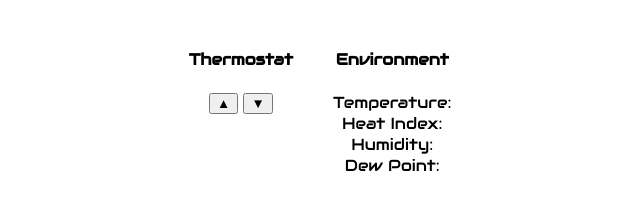
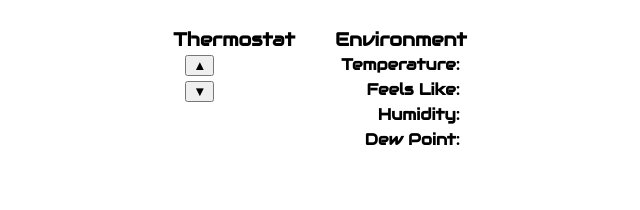
Before and after one commit to alidrus/IOTServer, a plain HTML site: page web/index.html in a window 1280 px wide. Shown: the whole page, without its empty margins (320-960 px from the left). Drawn offline with Linux system fonts and the light colour scheme; no server answers.

Commit message:
Reorganized with tables

```diff
--- a/web/index.html
+++ b/web/index.html
@@ -26,42 +26,73 @@
             }
             html {
                 font-family: "Audiowide", sans-serif;
-                font-weight: 400;
-                font-style: normal;
+            }
+            caption {
+                text-align: center;
+                font-weight: bold;
+                font-size: 14pt;
+            }
+            th {
+                text-align: right;
+                font-weight: bold;
+                font-size: 12pt;
+            }
+            td {
+                text-align: left;
+                font-weight: normal;
+                font-size: 12pt;
             }
         </style>
     </head>
     <body>
         <div class="columns">
             <div>
-                <h4>Thermostat</h4>
-                <div id="thermostat" class="display-state">
-                    <div id="thermostatSetting" class="display-state"></div>
-                    <div>
+                <table>
+                    <caption>Thermostat</caption>
+                    <tr>
+                        <th rowspan="2">
+                            <span id="thermostatSetting"></span>
+                        </th>
+                        <td>
                             <button id="upButton" class="control-switch" onclick="temperatureUp()">▲</button>
+                        </td>
+                    </tr>
+                    <tr>
+                        <td>
                             <button id="downButton" class="control-switch" onclick="temperatureDown()">▼</button>
-                    </div>
-                </div>
+                        </td>
+                    </tr>
+                </table>
             </div>
             <div>
-                <h4>Environment</h4>
-                <div class="display-state">
-                    <span>Temperature:</span>
+                <table>
+                    <caption>Environment</caption>
+                    <tr>
+                        <th>Temperature:</th>
+                        <td>
                             <span id="temperatureReading"></span>
-                </div>
-                <div class="display-state">
-                    <span>Heat Index:</span>
+                        </td>
+                    </tr>
+                    <tr>
+                        <th>Feels Like:</th>
+                        <td>
                             <span id="heatIndexReading"></span>
                             <span id="comfortStatusEmoji"></span>
-                </div>
-                <div class="display-state">
-                    <span>Humidity:</span>
+                        </td>
+                    </tr>
+                    <tr>
+                        <th>Humidity:</th>
+                        <td>
                             <span id="humidityReading"></span>
-                </div>
-                <div class="display-state">
-                    <span>Dew Point:</span>
+                        </td>
+                    </tr>
+                    <tr>
+                        <th>Dew Point:</th>
+                        <td>
                             <span id="dewPointReading"></span>
-                </div>
+                        </td>
+                    </tr>
+                </table>
             </div>
         </div>
 <script>
```
Lines whose indentation alone changed are shown as unchanged.
